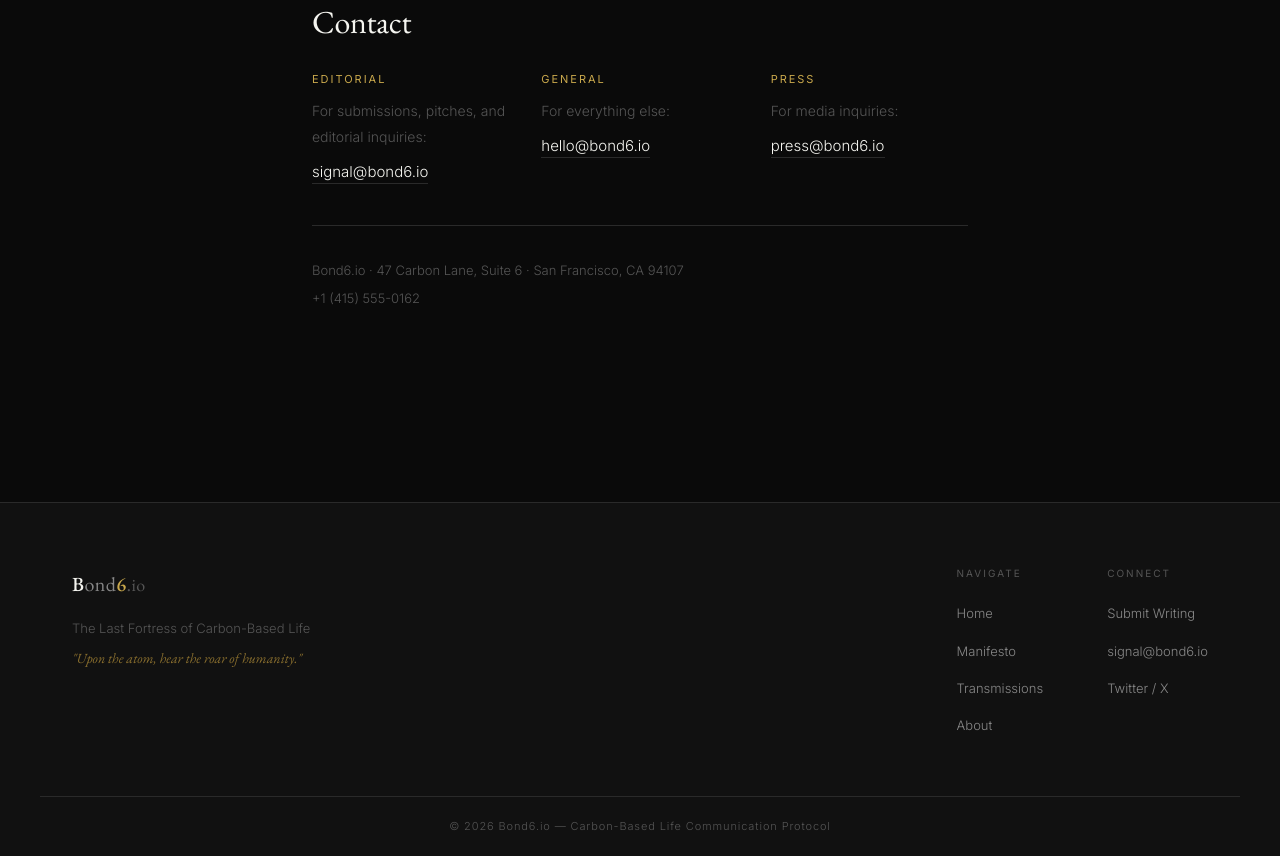
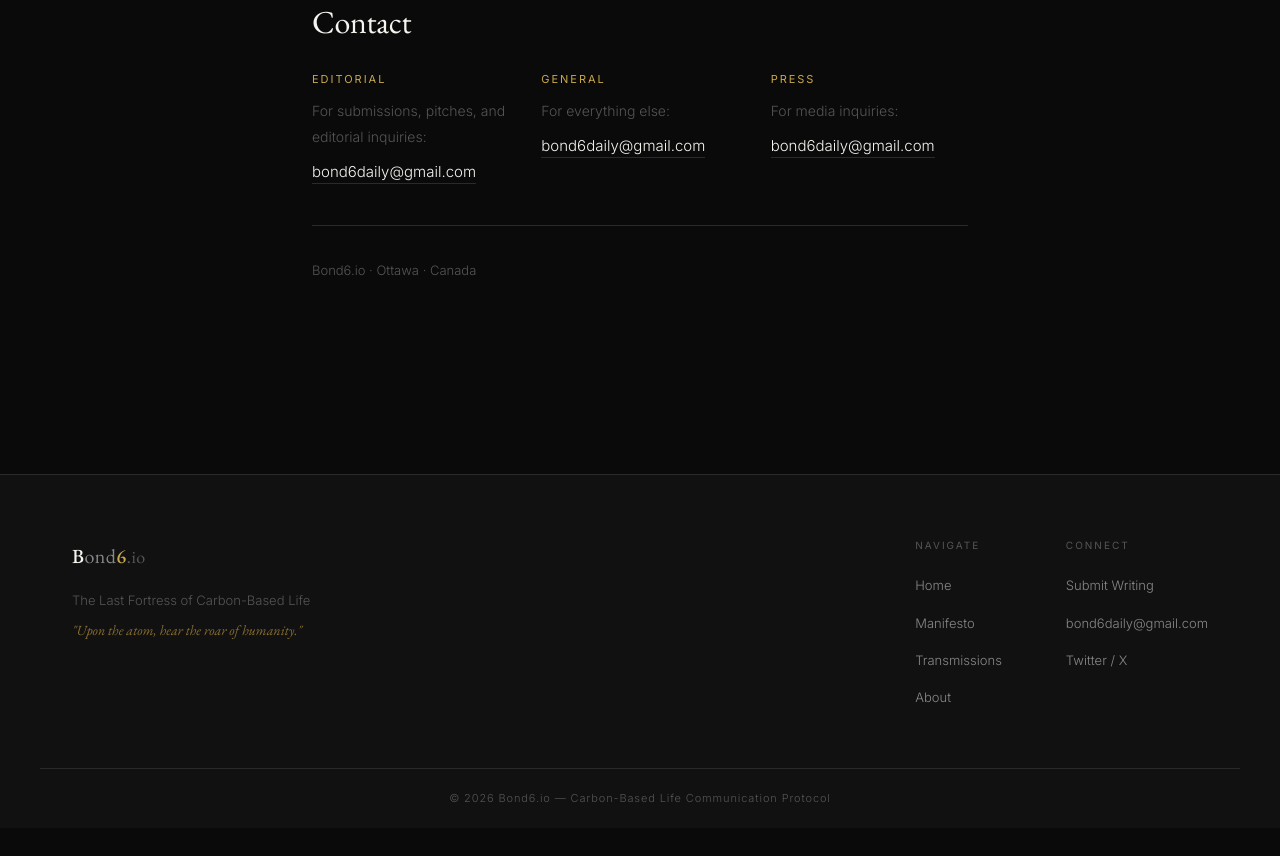
Before and after one commit to bond6-labs/bond6.io, a plain HTML site: page about.html in a window 1280 px wide. Shown: the part 2970-3826 px from the top of the page. After the commit the page ends 3798 px from the top, so only its background shows below. Drawn offline with nearby package versions, Linux system fonts and the light colour scheme.

Commit message:
update: replace placeholder emails with bond6daily@gmail.com

```diff
--- a/about.html
+++ b/about.html
@@ -151,22 +151,21 @@
           <div class="contact-item">
             <h3>Editorial</h3>
             <p>For submissions, pitches, and editorial inquiries:</p>
-            <a href="mailto:signal@bond6.io">signal@bond6.io</a>
+            <a href="mailto:bond6daily@gmail.com">bond6daily@gmail.com</a>
           </div>
           <div class="contact-item">
             <h3>General</h3>
             <p>For everything else:</p>
-            <a href="mailto:hello@bond6.io">hello@bond6.io</a>
+            <a href="mailto:bond6daily@gmail.com">bond6daily@gmail.com</a>
           </div>
           <div class="contact-item">
             <h3>Press</h3>
             <p>For media inquiries:</p>
-            <a href="mailto:press@bond6.io">press@bond6.io</a>
+            <a href="mailto:bond6daily@gmail.com">bond6daily@gmail.com</a>
           </div>
         </div>
         <div class="about-address">
-          <p>Bond6.io · 47 Carbon Lane, Suite 6 · San Francisco, CA 94107</p>
-          <p>+1 (415) 555-0162</p>
+          <p>Bond6.io · Ottawa · Canada</p>
         </div>
       </section>
 
@@ -197,7 +196,7 @@
           <h4>Connect</h4>
           <ul>
             <li><a href="submit.html">Submit Writing</a></li>
-            <li><a href="mailto:signal@bond6.io">signal@bond6.io</a></li>
+            <li><a href="mailto:bond6daily@gmail.com">bond6daily@gmail.com</a></li>
             <li><a href="#">Twitter / X</a></li>
           </ul>
         </div>
```
Also changed, not shown: index.html (+1 -1 lines), magazine.html (+1 -1 lines), manifesto.html (+1 -1 lines), submit.html (+1 -1 lines).
